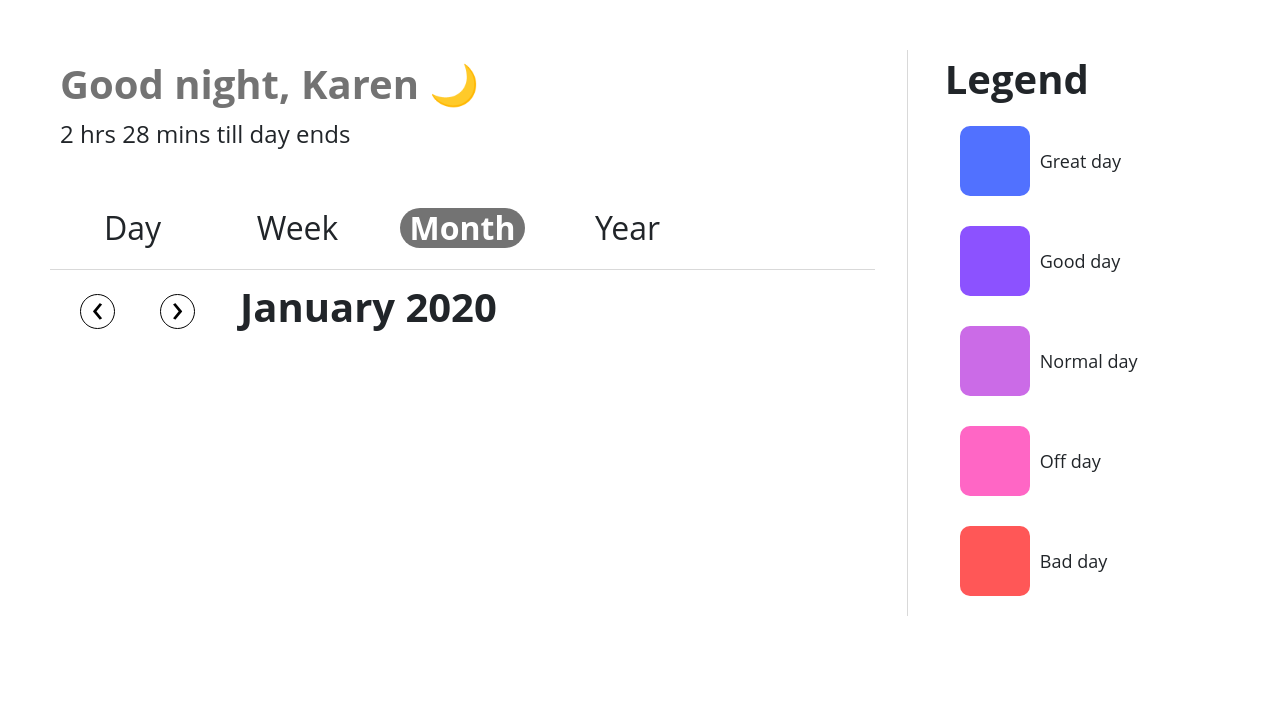
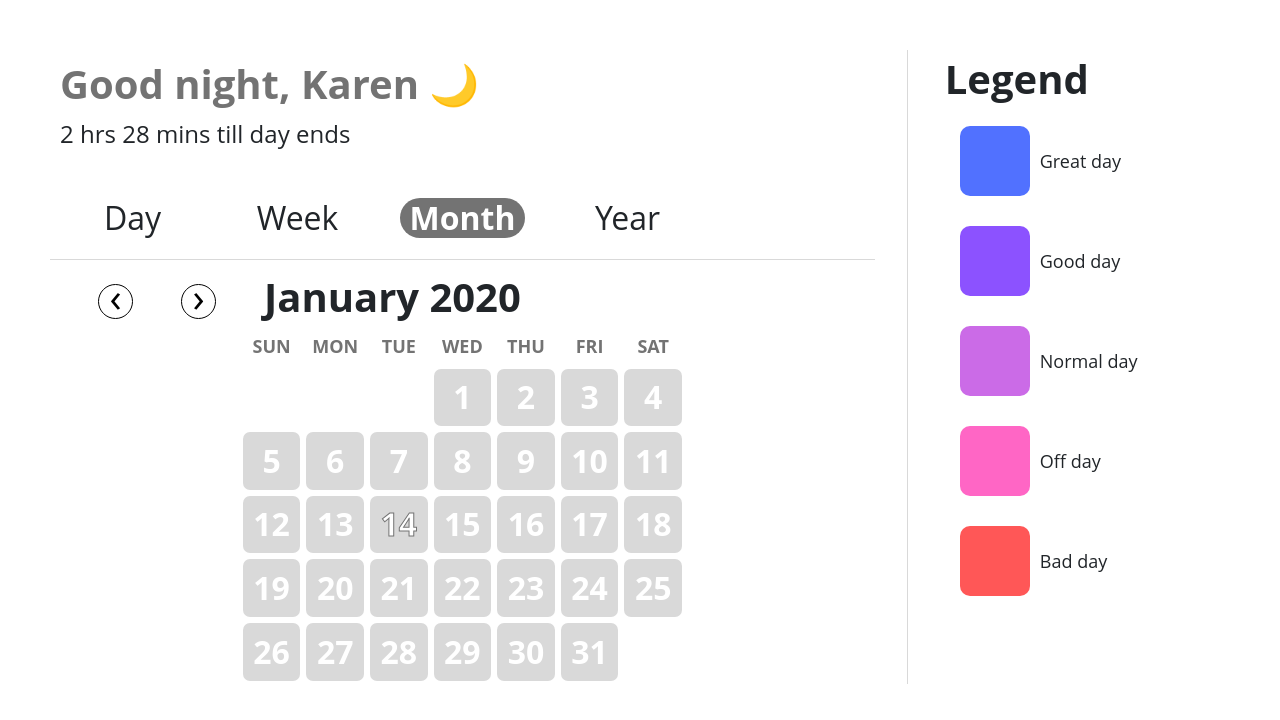
Before and after one commit to uttaravadina/dayz, a React (Create React App) app in the folder frontend/: page /month in a window 1280 px wide. Shown: the top 720 px of the page. Built offline with nearby package versions, Linux system fonts and the light colour scheme.

Commit message:
Create calendar

```diff
--- a/frontend/src/App.js
+++ b/frontend/src/App.js
@@ -18,8 +18,7 @@ class App extends React.Component {
 					<div className="App">
 						<div className="left-side">
 								<Header />
-								<div style={{height: '25px'}}/>
-								<div style={{height: '5px'}}/>
+								<div style={{height: '20px'}}/>
 								<Switch>
 									<Route exact={true} path='/' render={() => (
 										<Week/>
--- a/frontend/src/Components/Month/Page.js
+++ b/frontend/src/Components/Month/Page.js
@@ -1,6 +1,6 @@
 import React from 'react';
 import ArrowBar from './ArrowBar';
-// import View from './View;'
+import View from './View';
 import TimeframeBar from './TimeframeBar';
 import '../../Styles/Month/Page.css';
 
@@ -46,6 +46,9 @@ class Month extends React.Component {
     }
 
     render() {
+        let firstDay = new Date(this.state.year, this.state.month, 1);
+        let lastDay = new Date(this.state.year, this.state.month + 1, 0);
+
 
         return (
             <>
@@ -59,6 +62,12 @@ class Month extends React.Component {
                         year = { this.state.year}
                         month = { this.state.month }
                     />
+                    <View
+                        numFill = {firstDay.getDay()}
+                        lastDay = {lastDay.getDate()}
+                        year = { this.state.year}
+                        month = { this.state.month }
+                    />
                 </div>
             </>
         );
--- a/frontend/src/Components/Month/View.js
+++ b/frontend/src/Components/Month/View.js
@@ -1,14 +1,72 @@
 import React from 'react';
 import '../../Styles/Month/View.css';
+
+const Day = ({ date, color, isToday }) => {
+    let monthToday = isToday ? "month-today" : "month-notToday";
+
+    return (
+        <div className="month-module">
+            <div className="month-colorbox"
+                style={{backgroundColor: color}}
+            >
+                <div className={monthToday}>
+                    <h2>{date}</h2>
+                </div>
+            </div>
+        </div>
+
+    )
+};
 
 class View extends React.Component {
 
     render() {
 
+        let fill = [];
+        for (let i = 0; i < this.props.numFill; i++) {
+            fill.push(
+                <Day
+                    color="white"
+                    key={i}
+                />
+            )
+        }
+
+        let days = [];
+        let today = new Date ();
+        let todayDate = today.getDate();
+        let todayMonth = today.getMonth();
+        let todayYear = today.getFullYear();
+
+
+        for (let i = 0; i < this.props.lastDay; i++) {
+            let isToday = (i === todayDate & this.props.month === todayMonth && this.props.year === todayYear)
+
+            fill.push(
+                <Day
+                    date={i+1}
+                    color="#D9D9D9"
+                    key={this.props.numFill + i}
+                    isToday={isToday}
+                />
+            )
+        }
+
         return (
             <>
-                <div className="month">
+                <div className="month-wrapper">
+                    <div id="table">
+                        <h3>SUN</h3>
+                        <h3>MON</h3>
+                        <h3>TUE</h3>
+                        <h3>WED</h3>
+                        <h3>THU</h3>
+                        <h3>FRI</h3>
+                        <h3>SAT</h3>
+                        {fill}
+                        {days}
 
+                    </div>
                 </div>
             </>
         );
--- a/frontend/src/Styles/ArrowBar.css
+++ b/frontend/src/Styles/ArrowBar.css
@@ -15,11 +15,9 @@
     border-style: solid;
     border-width: 1px;
     border-radius: 50%;
-    position: fixed;
     display: flex;
     align-items: center;
     justify-content: center;
-
 }
 
 .arrow h1 {
@@ -27,16 +25,15 @@
 }
 
 .arrow.right {
-    left: 10rem;
+    margin-left: 3rem;
 }
 
 .arrow.left {
-    left: 5rem;
+    margin-left: 3rem;
 }
 
 .curr-timeframe {
-    position: fixed;
-    left: 15rem;
+    margin-left: 3rem;
 }
 
 .curr-timeframe h1 {
--- a/frontend/src/Styles/Month/View.css
+++ b/frontend/src/Styles/Month/View.css
@@ -1,8 +1,50 @@
-.month {
+.month-wrapper {
     display: flex;
     flex-direction: row;
     padding-left: 20px;
     padding-right: 20px;
-    padding-top: 50px;
-    padding-bottom: 50px;
+    padding-top: 10px;
+    padding-bottom: 0px;
+    justify-content: center;
 }
+
+
+.month-module {
+    cursor: pointer;
+    padding: 3px;
+}
+
+.month-colorbox {
+    border-radius: 7px;
+    background-color: #8C52FF;
+    width: 4.5vw;
+    height: 4.5vw;
+    display: flex;
+    align-items: center;
+    justify-content: center;
+}
+
+.month-colorbox h2 {
+    padding: 0px;
+    margin: 0px;
+    font-weight: bold;
+    color: white;
+
+}
+
+.month-today {
+    -webkit-text-stroke-width: 1px;
+    -webkit-text-stroke-color: #737373;
+}
+
+#table {
+    display: grid;
+    grid-template-columns: repeat(6, auto) 1fr;
+}
+
+#table h3 {
+    color: #737373;
+    font-weight: bold;
+    font-size: large;
+    text-align: center;
+}
```
